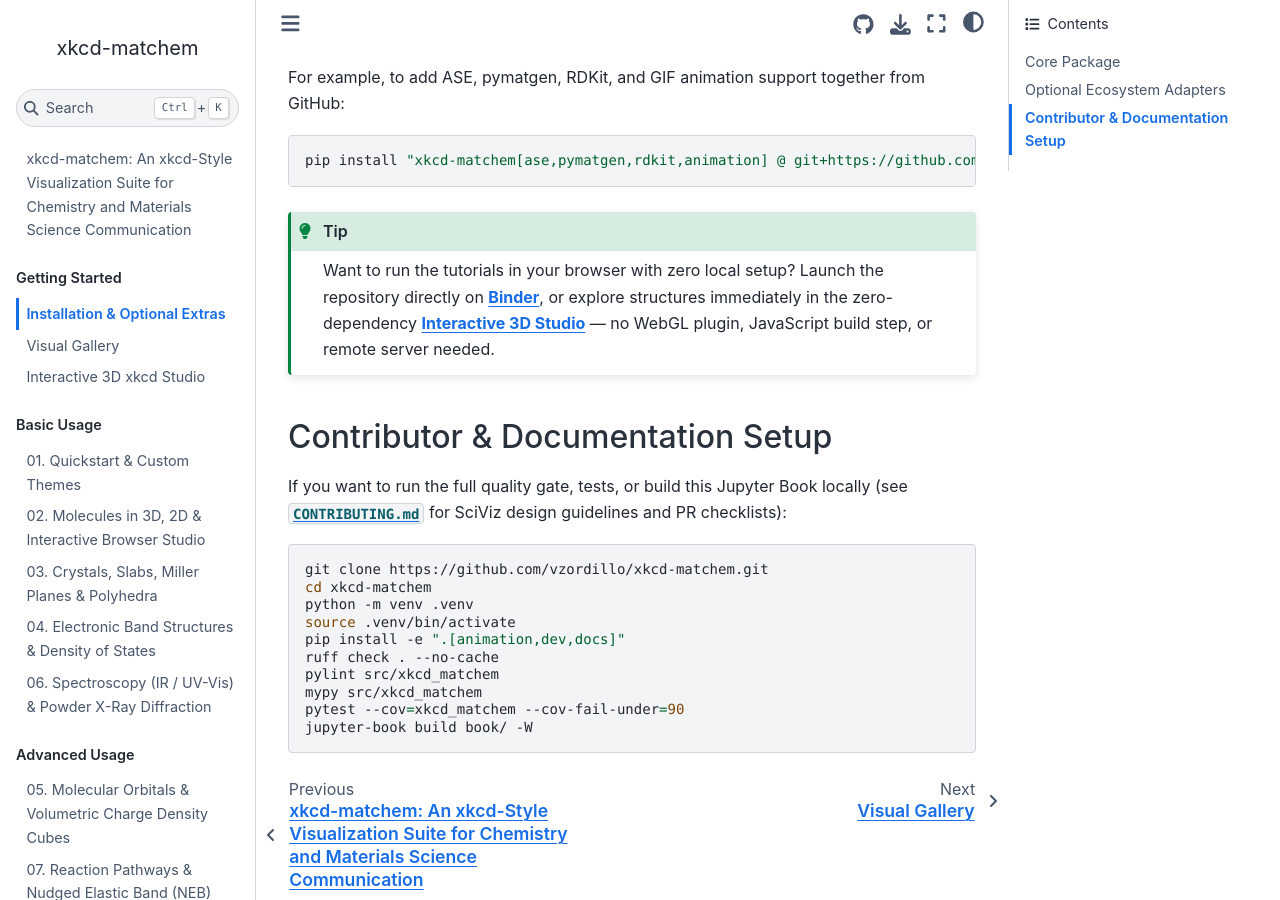
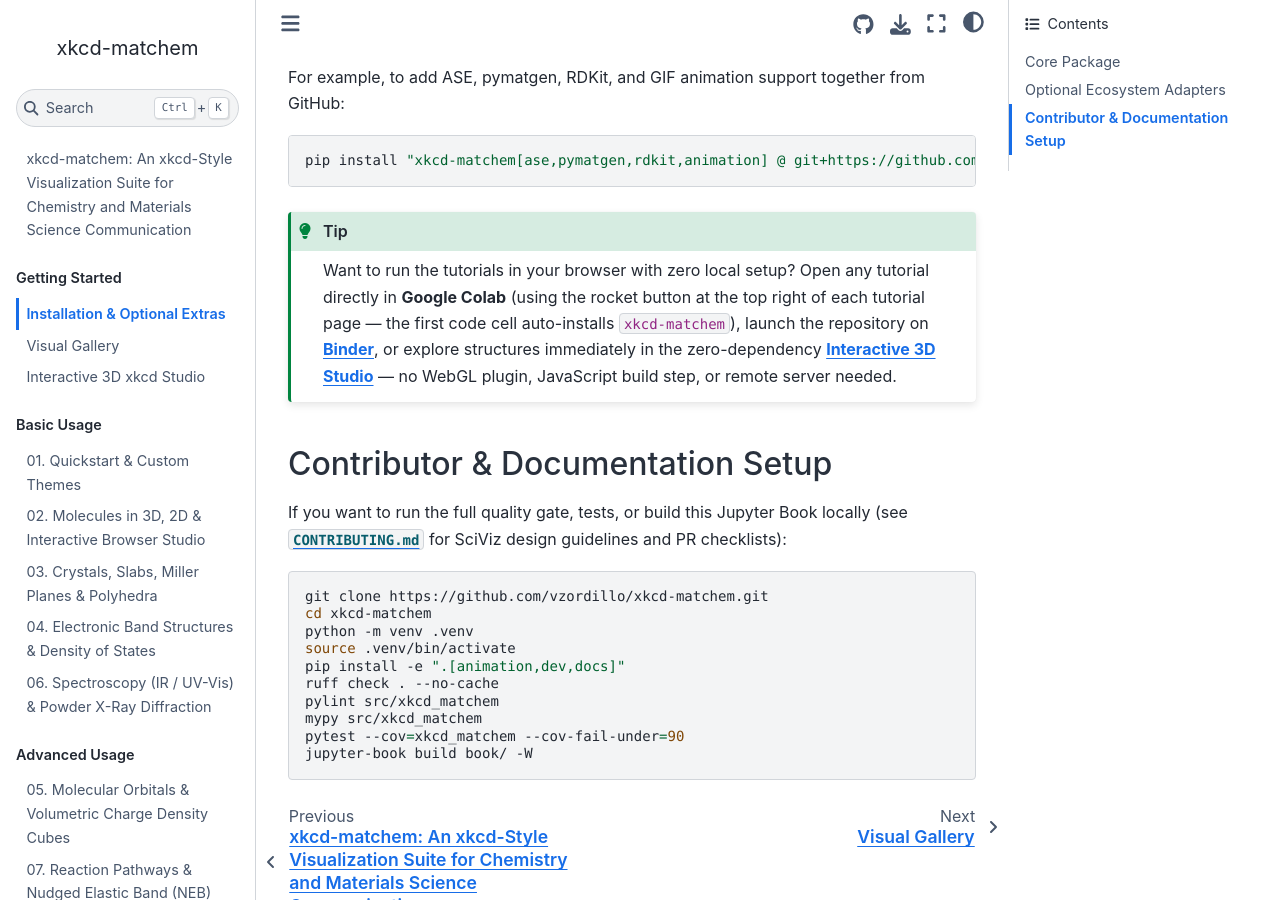
Before and after one commit to vzordillo/xkcd-matchem, a Jupyter Book: the page built from book/installation.md, in a window 1280 px wide and 900 px high, scrolled down 1705 px. Built offline with Jupyter Book 1.0.4 settings and Sphinx 7.4.7 and the Sphinx Book theme 1.1.4, drawn with Linux system fonts in a browser that asks for light colours.

Commit message:
Add Colab auto-install cell to tutorials

````diff
--- a/book/installation.md
+++ b/book/installation.md
@@ -47,7 +47,7 @@ pip install "xkcd-matchem[ase,pymatgen,rdkit,animation] @ git+https://github.com
 ```
 
 :::{tip}
-Want to run the tutorials in your browser with zero local setup? Launch the repository directly on **[Binder](https://mybinder.org/v2/gh/vzordillo/xkcd-matchem/main?urlpath=lab%2Ftree%2Fbook%2Ftutorials%2F01_quickstart_and_themes.ipynb)**, or explore structures immediately in the zero-dependency **[Interactive 3D Studio](playground.md)** — no WebGL plugin, JavaScript build step, or remote server needed.
+Want to run the tutorials in your browser with zero local setup? Open any tutorial directly in **Google Colab** (using the rocket button at the top right of each tutorial page — the first code cell auto-installs `xkcd-matchem`), launch the repository on **[Binder](https://mybinder.org/v2/gh/vzordillo/xkcd-matchem/main?urlpath=lab%2Ftree%2Fbook%2Ftutorials%2F01_quickstart_and_themes.ipynb)**, or explore structures immediately in the zero-dependency **[Interactive 3D Studio](playground.md)** — no WebGL plugin, JavaScript build step, or remote server needed.
 :::
 
 ## Contributor & Documentation Setup
````
Also changed, not shown: book/tutorials/01_quickstart_and_themes.ipynb, book/tutorials/02_molecules_3d_and_2d.ipynb, book/tutorials/03_crystals_slabs_and_polyhedra.ipynb, book/tutorials/04_electronic_structure_bands_dos.ipynb, book/tutorials/05_orbitals_and_volumetric_cubes.ipynb, book/tutorials/06_spectroscopy_and_powder_xrd.ipynb, book/tutorials/07_reaction_pathways_and_neb.ipynb, book/tutorials/08_md_trajectories_and_rdf.ipynb, book/tutorials/09_thermodynamics_and_ml_parity.ipynb, book/tutorials/10_posters_boards_and_interoperability.ipynb, book/tutorials/11_periodic_table_scrolls_and_informatics.ipynb, book/tutorials/12_isosurfaces_phonons_wulff_and_comics.ipynb, book/tutorials/13_brillouin_volcano_defects_and_cohp.ipynb, book/tutorials/14_crystalfield_electrochem_nmr_and_templates.ipynb.
